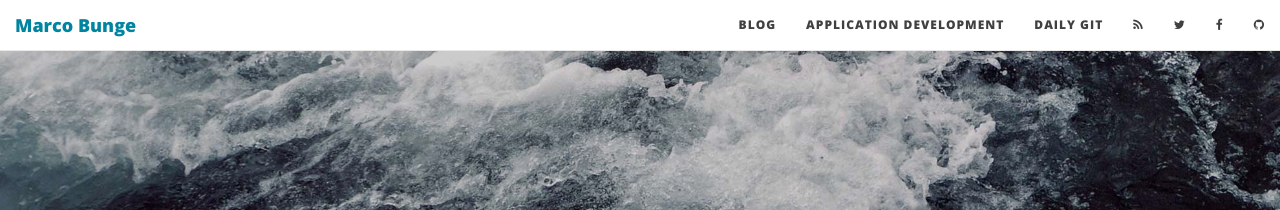
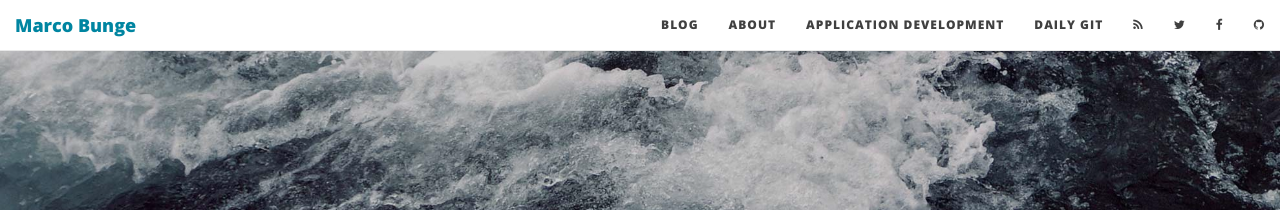
Before and after one commit to mbunge/mbunge.github.io, a Jekyll site: the page built from index.html, in a window 1280 px wide. Shown: the top 210 px of the page. Built offline with Jekyll 4.4.1, drawn with Linux system fonts in a browser that asks for light colours; nearby versions of some CDN libraries; the list of posts is cut into pages by our own code.

Commit message:
Update nav.html

```diff
--- a/_includes/nav.html
+++ b/_includes/nav.html
@@ -18,27 +18,8 @@
                 <li>
                     <a href="{{ site.baseurl }}/">Blog</a>
                 </li>
-                {% assign cat = 1 %}
                 {% for page in site.pages %}
-                {% if cat > 0 %}
-                    {% if page.category %}
-                        <li class="dropdown">
-                            <a href="#" class="dropdown-toggle" data-toggle="dropdown" role="button" aria-haspopup="true" aria-expanded="false">{{ page.category }} <span class="caret"></span></a>
-                            <ul class="dropdown-menu">
-                                {% for cat_page in site.pages %}
-                                    {% if cat_page.category %}
-                                        {% if cat_page.category == page.category %}
-                                        <li>
-                                            <a href="{{ page.url | prepend: site.baseurl }}">{{ cat_page.title }}</a>
-                                        </li>
-                                        {% endif %}
-                                    {% endif %}
-                                {% endfor %}
-                            </ul>
-                        </li>
-                    {% endif %}
-                    {% assign cat = 0 %}
-                {% elsif page.title %}
+                {% if page.title %}
                 <li>
                     <a href="{{ page.url | prepend: site.baseurl }}">{{ page.title }}</a>
                 </li>
```
